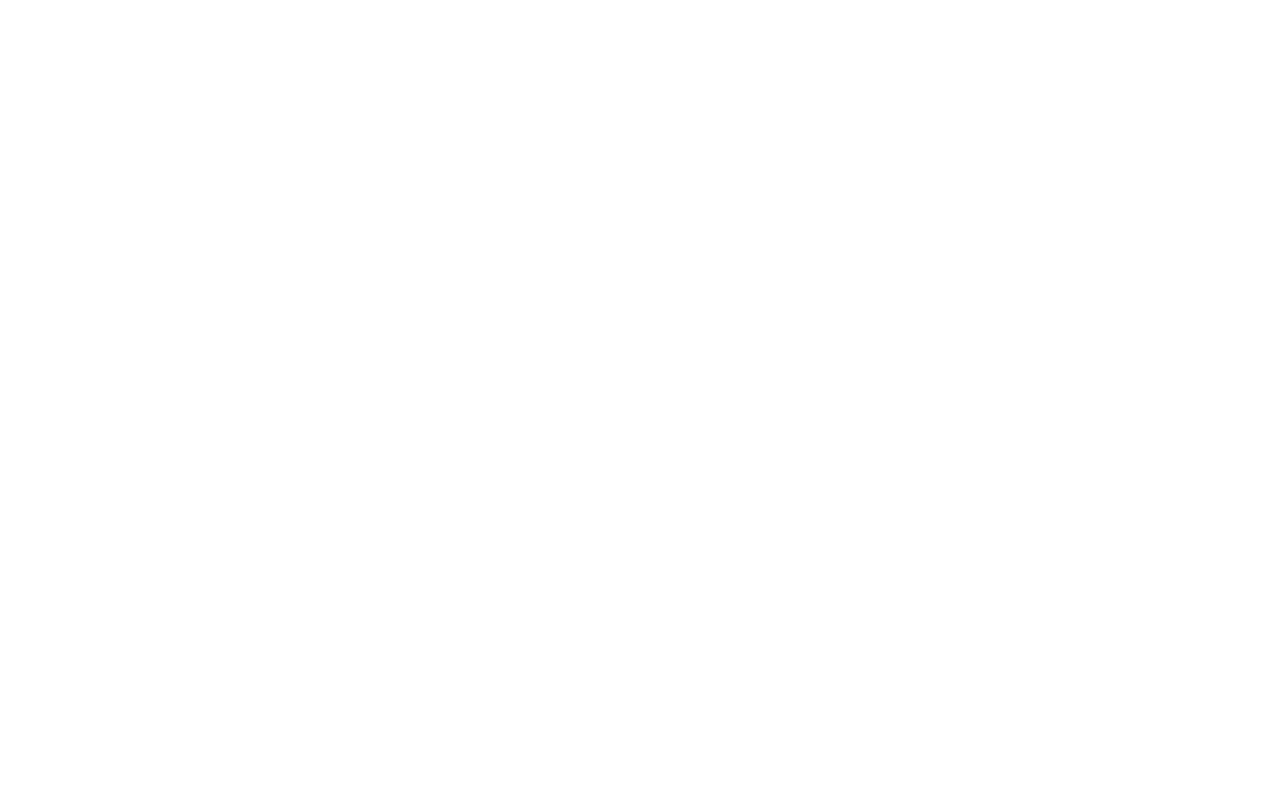
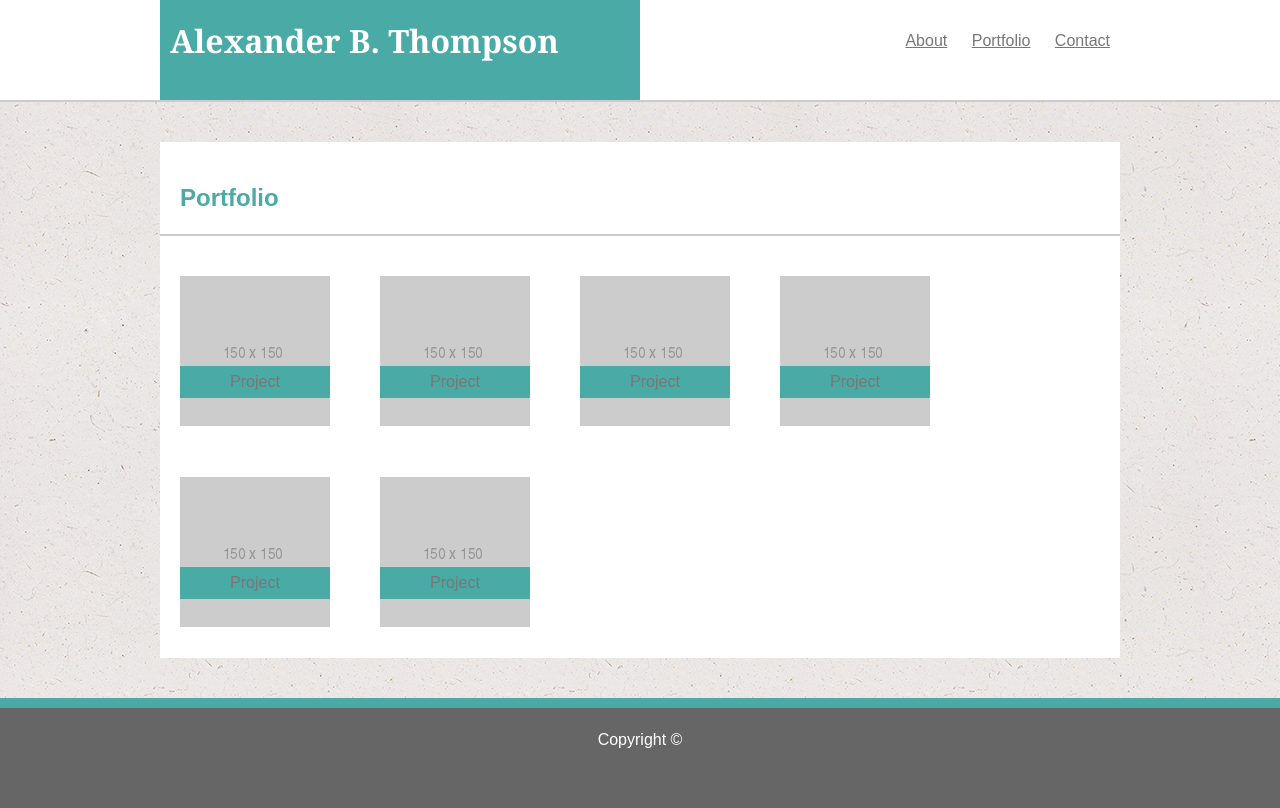
Before and after one commit to alithom123/Basic-Portfolio, a plain HTML site: page portfolio.html in a window 1280 px wide. Drawn offline with Linux system fonts and the light colour scheme.

Commit message:
made progress with background image and used overflow hidden

```diff
--- a/assets/css/style.css
+++ b/assets/css/style.css
@@ -6,6 +6,7 @@ header {
     border-bottom-style: solid;
     border-bottom-width:  2px;
     border-bottom-color: #cccccc;
+    margin: 0px 0px;
 }
 
 h1 {
@@ -16,6 +17,10 @@ body, a {
   font-family: 'Arial', 'Helvetica Neue', Helvetica, sans-serif;
   color: #777777;
   line-height: 200%;
+}
+
+body {
+    margin: 0px 0px;
 }
 
 .header-content {
@@ -50,22 +55,30 @@ body, a {
 }
 
 /* CSS for main area. */
-.main-area {
+.main {
+    width: 100%;
+    height: 100%;
+    /* height: 500px; */
+    background-image: url("../../assets/images/background-image.png");
+}
+
+/* .main-area {
     background-color: #ffffff;
     width: 100%;
     height: 100%;
     width: 960px;
-    margin: 40px auto;
-}
+    margin: 0px 20px;
+} */
 
 .main-content {
     background-color: #ffffff;
-    margin: 40px 0px;
+    margin: 40px auto;
+    width: 960px;
 }
 
 h2 {
   color: #4aaaa5;
-  padding: 20px 0px;
+  padding: 20px 20px;
   /* margin: 40px 10px; */
   border-bottom-style: solid;
   border-bottom-width:  2px;
@@ -76,7 +89,7 @@ h2 {
     height: 250px;
     width: 250px;
     float: left;
-    padding: 0px 40px 40px 0px;
+    padding: 0px 40px 40px 40px;
 }
 
 
@@ -89,6 +102,7 @@ footer {
     border-top-style: solid;
     border-top-width:  10px;
     border-top-color: #4aaaa5;
+    clear: both;
 }
 
 .footer-content {
@@ -136,3 +150,42 @@ input[type=submit] {
     /* -webkit-border-radius: 5px;
     border-radius: 5px; */
 }
+
+.portfolio-project {
+    position: relative;
+    width: 200px;
+    float: left;
+}
+
+.portfolio-project img {
+    margin: 20px 20px;
+}
+
+.portfolio-project p {
+    left: 0;
+    position: absolute;
+    text-align: center;
+    top: 30px;
+    margin: 80px 20px;
+    width: 150px;
+    background: #4aaaa5;
+}
+
+/* Clearfix hack. Is this the right one? */
+/* .clearfix::after {
+  content: "";
+  clear: both;
+  display: table;
+} */
+
+.clearfix {
+  overflow: auto;
+}
+
+#bio p {
+    margin: 20px 20px;
+}
+
+#message-form {
+    margin: 20px 20px;
+}
--- a/portfolio.html
+++ b/portfolio.html
@@ -1,47 +1,107 @@
-<!-- When you create a website, it's standard practice to code your HTML files before writing any CSS and to write up one HTML file before moving onto the next. Write your HTML semantically, too:
+<!DOCTYPE html>
+<html>
+<head>
+    <meta charset="utf-8" />
+    <meta http-equiv="X-UA-Compatible" content="IE=edge">
+    <title>Basic Portfolio</title>
+    <meta name="viewport" content="width=device-width, initial-scale=1">
+    <!-- <link rel="stylesheet" type="text/css" media="screen" href="main.css" /> -->
+    <link rel="stylesheet" type="text/css" media="screen" href="assets/css/style.css" />
+    <!-- <link rel="stylesheet" type="text/css" media="screen" href="assets/css/reset.css" /> -->
+</head>
 
-If something is a heading, you use a heading tag.
-If something is a list, you use an unordered or ordered list tag.
-So on and so forth.
-The content for the index.html should be unique to you.
 
-Write a paragraph or two about yourself. Make it fun, show your personality!
-The main logo where it says "Your Name" should say your name. This may make the logo section smaller or wider depending on how long your name is—that is fine and expected.
-Add, commit, and push your code to GitHub often, especially when you complete a page.
-After all of your HTML is written, you can begin styling your pages using the style.css file you created.
+<body>
+    <header>
+        <div class="header-content">
+          <div class="header-name-content">
+            <h1 id="name">Alexander B. Thompson</h1>
+          </div>
+            <div class="header-links-content">
+                <a href="index.html">About</a>
+                <a href="portfolio.html">Portfolio</a>
+                <a href="contact.html">Contact</a>
+            </div>
+        </div>
+    </header>
 
-Be sure to validate your html.
-Consult the specs below these instructions for advice on styling your CSS files.
-Push your changes to Github.
+<div class="main clearfix">
+    <div class="main-content clearfix">
+            <h2>Portfolio</h2>
 
-Additional Specifcations
-Colors Pro-tip: Use the Eye Dropper Chrome extension to find the colors used on web pages.
+            <section>
 
-Teal color (used for headings and backgrounds): #4aaaa5
-Regular font color (used for paragraphs and all text besides the headings): #777777
-Main header background color: #ffffff
-Main header border color: #cccccc
-Footer background color: #666666
-Main content background color: #ffffff
-Main content border color: #dddddd
-Fonts:
+                <div class="portfolio-project">
+                    <img src="assets/images/placeholder-150x150.png"></img>
+                    <p>Project</p>
+                </div>
+                <div class="portfolio-project">
+                    <img src="assets/images/placeholder-150x150.png"></img>
+                    <p>Project</p>
+                </div>
+                <div class="portfolio-project">
+                    <img src="assets/images/placeholder-150x150.png"></img>
+                    <p>Project</p>
+                </div>
+                <div class="portfolio-project">
+                    <img src="assets/images/placeholder-150x150.png"></img>
+                    <p>Project</p>
+                </div>
+                <div class="portfolio-project">
+                    <img src="assets/images/placeholder-150x150.png"></img>
+                    <p>Project</p>
+                </div>
+                <div class="portfolio-project">
+                    <img src="assets/images/placeholder-150x150.png"></img>
+                    <p>Project</p>
+                </div>
 
-For heading fonts use font-family: 'Georgia', Times, Times New Roman, serif;.
-For all other fonts use 'Arial', 'Helvetica Neue', Helvetica, sans-serif;.
-Profile Image Found on index.html:
+            </section>
+        </div>
+    </div>
 
-Use a picture of yourself.
-If you don't have a picture, you can grab a placeholder image from LoremPixel. Save the images to your images folder.
-Portfolio Images:
+    <footer>
+        <div class="footer-content">
+            <p id="copyright">Copyright ©</p>
+        </div>
+    </footer>
 
-Placeholder images can be found at LoremPixel.
-Save the images to your images folder.
-Background Images:
 
-The background pattern used was found on Subtle Patterns. You can browse through that site and find whichever pattern you like.
-Dimensions:
+</body>
+</html>
 
-The entire content and the main section content area is 960px wide.
-Pro-tip: Use the Page Ruler extension to measure the size of elements. -->
+<!--
+<div class="main-area">
+    <div class="main-content">
+        <h2>Portfolio</h2>
 
-<!doctype html>
+        <section>
+
+            <div class="portfolio-project">
+                <img src="assets/images/placeholder-150x150.png"></img>
+                <p>Project</p>
+            </div>
+            <div class="portfolio-project">
+                <img src="assets/images/placeholder-150x150.png"></img>
+                <p>Project</p>
+            </div>
+            <div class="portfolio-project">
+                <img src="assets/images/placeholder-150x150.png"></img>
+                <p>Project</p>
+            </div>
+            <div class="portfolio-project">
+                <img src="assets/images/placeholder-150x150.png"></img>
+                <p>Project</p>
+            </div>
+            <div class="portfolio-project">
+                <img src="assets/images/placeholder-150x150.png"></img>
+                <p>Project</p>
+            </div>
+            <div class="portfolio-project">
+                <img src="assets/images/placeholder-150x150.png"></img>
+                <p>Project</p>
+            </div>
+
+        </section>
+    </div>
+  </div> -->
```
Also changed, not shown: contact.html (+2 -2 lines), index.html (+6 -4 lines), assets/images/background-image.png (added).
